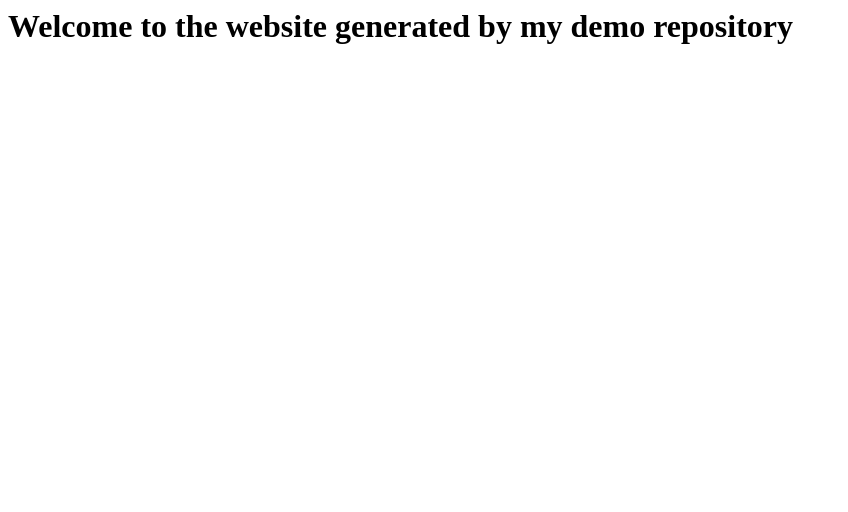
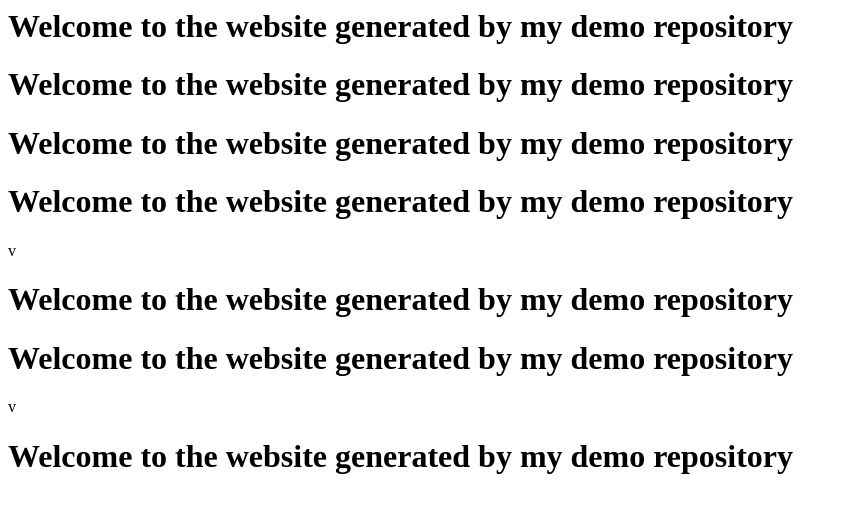
Before and after one commit to atouisaid/demo-repository, a website: page index.html in a window 1280 px wide. Shown: the whole page, without its empty margins (0-848 px from the left). Drawn offline with Linux system fonts and the light colour scheme.

Commit message:
Update index.html

```diff
--- a/index.html
+++ b/index.html
@@ -1 +1,9 @@
 <h1>Welcome to the website generated by my demo repository</h1>
+<h1>Welcome to the website generated by my demo repository</h1>
+<h1>Welcome to the website generated by my demo repository</h1>
+<h1>Welcome to the website generated by my demo repository</h1>
+v
+<h1>Welcome to the website generated by my demo repository</h1>
+<h1>Welcome to the website generated by my demo repository</h1>
+v
+<h1>Welcome to the website generated by my demo repository</h1>
```
